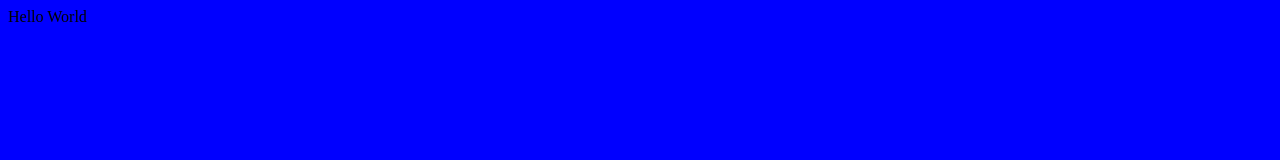
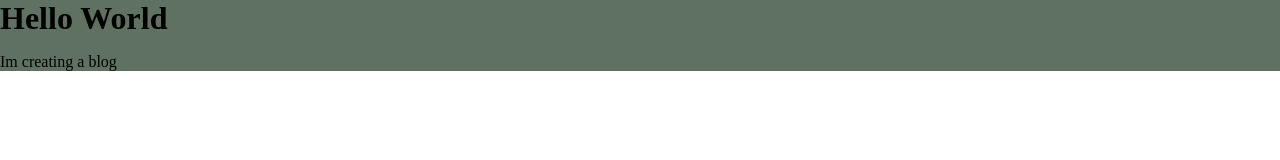
Before and after one commit to umarz14/dailyBlog, a plain HTML site: page index.html in a window 1280 px wide. Drawn offline with Linux system fonts and the light colour scheme.

Commit message:
div border css

```diff
--- a/css/style.css
+++ b/css/style.css
@@ -1,3 +1,14 @@
 body {
-    background-color: blue;
+    margin-left: 0px;
+    margin-top: 0px;
+    margin-right: 0px;
+    margin-bottom: 0px;
 }
+div {
+    background-color: #5F7161;
+}
+
+h1 {
+    margin-top: 0px;
+    margin-bottom: 0px;
+}
--- a/index.html
+++ b/index.html
@@ -2,12 +2,16 @@
 <html lang="en">
 <head>
     <meta charset="UTF-8">
-    <meta http-equiv="X-UA-Compatible" content="IE=edge">
     <meta name="viewport" content="width=device-width, initial-scale=1.0">
     <title>Daily Blog</title>
     <link rel="stylesheet" href="css/style.css">
+    <link rel="icon" href="favicon.ico">
 </head>
 <body>
-    Hello World
+    <div>
+        <h1>Hello World</h1>
+        <p>Im creating a blog</p>
+
+    </div>
 </body>
 </html>
```
Also changed, not shown: favicon.ico (added).
